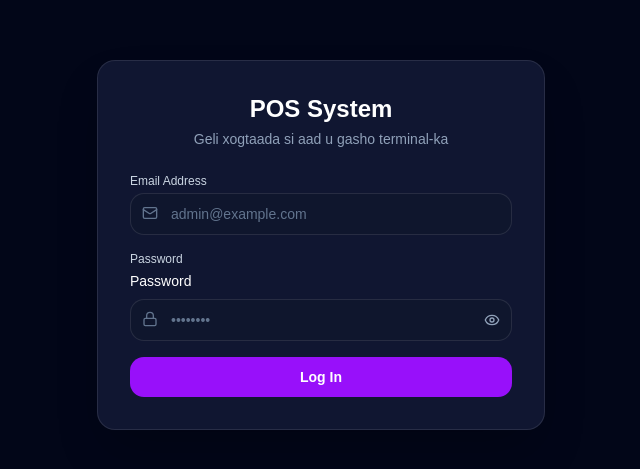
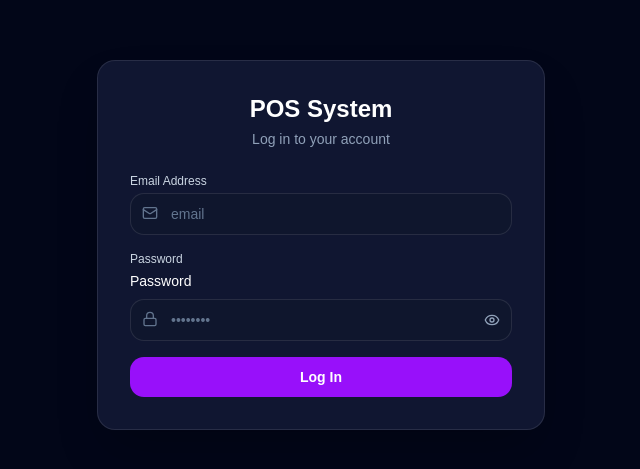
Before and after one commit to hodanismacil/Pos-SYSTEM, a React (Vite) app in the folder frontend/: page /login in a window 1280 px wide. Shown: the part 155-624 px from the top of the page, without its empty margins (319-959 px from the left). Built offline with nearby package versions, Linux system fonts and the light colour scheme.

Commit message:
login update

```diff
--- a/frontend/src/components/athe/login.tsx
+++ b/frontend/src/components/athe/login.tsx
@@ -47,7 +47,7 @@ export default function LoginPage() {
     } catch (err: any) {
       console.error("Login Error:", err);
       setError(
-        err.response?.data?.message || "Email ama Password khaldan, fadlan dib u fiiri."
+        err.response?.data?.message || "in correct email or password. Please try again."
       );
     } finally {
       setLoading(false);
@@ -59,7 +59,7 @@ export default function LoginPage() {
       <div className="w-full max-w-md rounded-2xl border border-white/10 bg-[#101631] p-8 shadow-2xl">
         <div className="mb-6 text-center">
           <h1 className="text-2xl font-bold text-white">POS System</h1>
-          <p className="mt-1 text-sm text-slate-400">Geli xogtaada si aad u gasho terminal-ka</p>
+          <p className="mt-1 text-sm text-slate-400">Log in to your account</p>
         </div>
 
         {error && (
@@ -78,7 +78,7 @@ export default function LoginPage() {
                 required
                 value={email}
                 onChange={(e) => setEmail(e.target.value)}
-                placeholder="admin@example.com"
+                placeholder="email"
                 className="w-full rounded-xl border border-white/10 bg-slate-900/50 py-2.5 pl-10 pr-4 text-sm text-white placeholder-slate-500 focus:border-purple-500 focus:outline-none"
               />
             </div>
```
